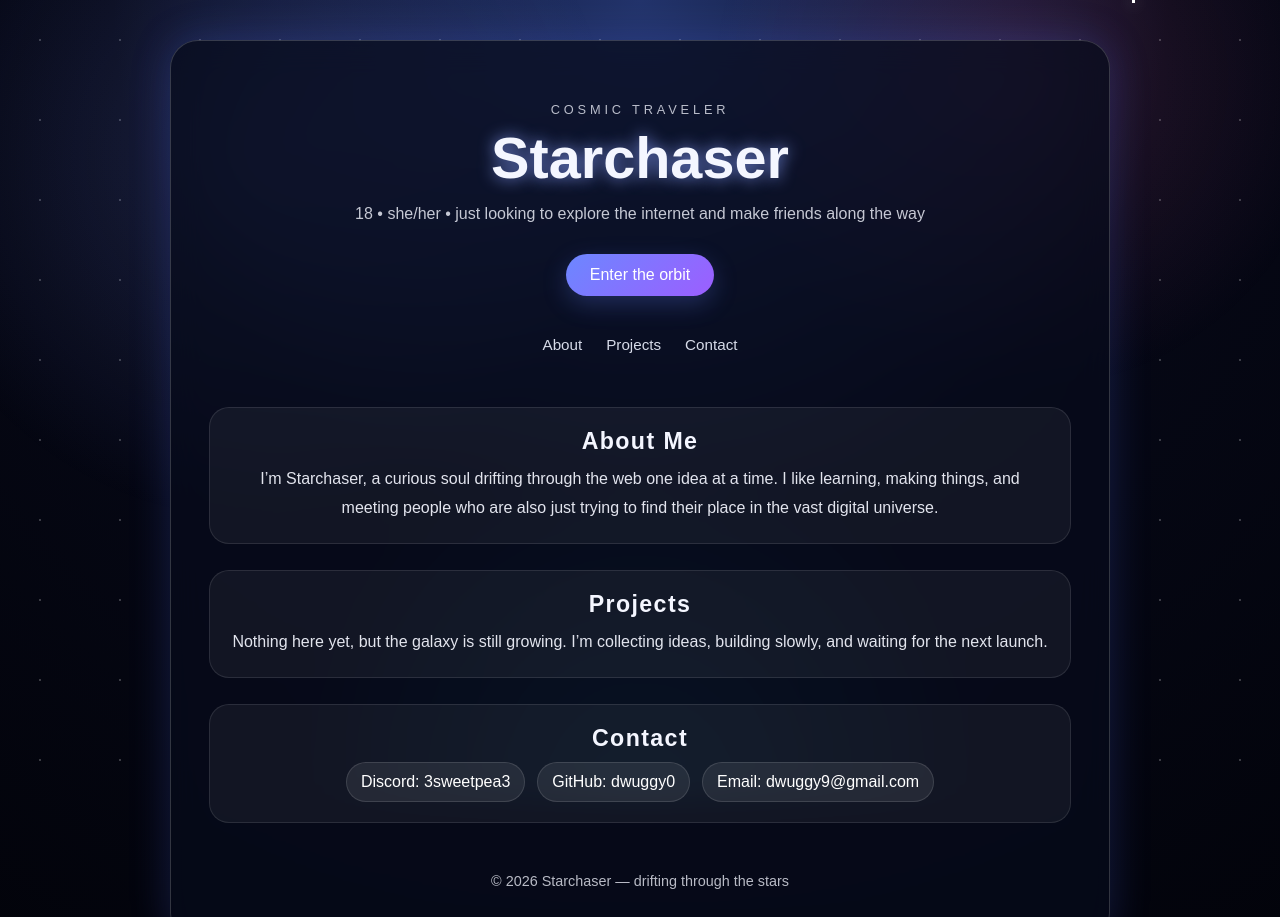
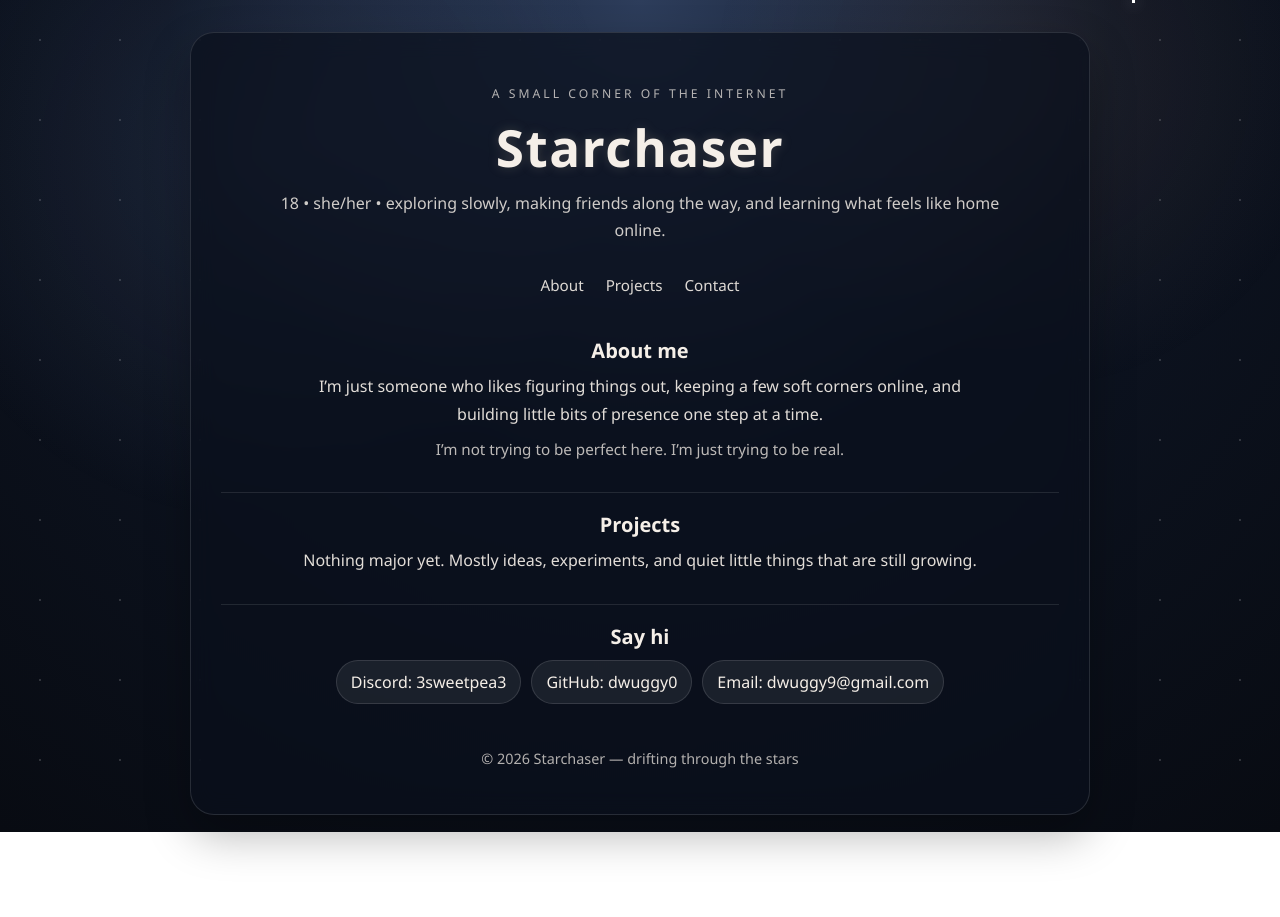
Before and after one commit to dwuggy0/personal-website, a plain HTML site: page index.html in a window 1280 px wide. Shown: the top 917 px of the page. After the commit the page ends 832 px from the top, so only its background shows below. Drawn offline with Linux system fonts and the light colour scheme.

Commit message:
Soften site tone and layout

```diff
--- a/index.html
+++ b/index.html
@@ -13,10 +13,9 @@
 
     <div class="site-shell">
         <header>
-            <p class="eyebrow">Cosmic traveler</p>
+            <p class="eyebrow">a small corner of the internet</p>
             <h1>Starchaser</h1>
-            <p class="tagline">18 • she/her • just looking to explore the internet and make friends along the way</p>
-            <a class="button" href="#about">Enter the orbit</a>
+            <p class="tagline">18 • she/her • exploring slowly, making friends along the way, and learning what feels like home online.</p>
         </header>
 
         <nav>
@@ -27,22 +26,22 @@
 
         <main>
             <section id="about">
-                <h2>About Me</h2>
+                <h2>About me</h2>
                 <p>
-                    I’m Starchaser, a curious soul drifting through the web one idea at a time.
-                    I like learning, making things, and meeting people who are also just trying to find their place in the vast digital universe.
+                    I’m just someone who likes figuring things out, keeping a few soft corners online, and building little bits of presence one step at a time.
                 </p>
+                <p class="subtext">I’m not trying to be perfect here. I’m just trying to be real.</p>
             </section>
 
             <section id="projects">
                 <h2>Projects</h2>
                 <p>
-                    Nothing here yet, but the galaxy is still growing. I’m collecting ideas, building slowly, and waiting for the next launch.
+                    Nothing major yet. Mostly ideas, experiments, and quiet little things that are still growing.
                 </p>
             </section>
 
             <section id="contact">
-                <h2>Contact</h2>
+                <h2>Say hi</h2>
                 <div class="links">
                     <a href="https://discord.com/users/3sweetpea3" target="_blank" rel="noopener">Discord: 3sweetpea3</a>
                     <a href="https://github.com/dwuggy0" target="_blank" rel="noopener">GitHub: dwuggy0</a>
--- a/style.css
+++ b/style.css
@@ -5,10 +5,10 @@
 
 body {
     margin: 0;
-    font-family: Arial, sans-serif;
-    color: #f4f6ff;
+    font-family: "Segoe UI", Tahoma, Geneva, Verdana, sans-serif;
+    color: #f5efe8;
     background:
-        radial-gradient(circle at top, #23346b 0%, #060816 45%, #02030a 100%);
+        radial-gradient(circle at top, #2d3d5b 0%, #0d1422 45%, #080b12 100%);
     min-height: 100vh;
     position: relative;
     overflow-x: hidden;
@@ -19,156 +19,150 @@ body {
     inset: 0;
     background-image: radial-gradient(white 1px, transparent 1px);
     background-size: 80px 80px;
-    opacity: 0.22;
+    opacity: 0.16;
     z-index: -2;
 }
 
 .space-glow {
     position: fixed;
     inset: 0;
-    background: radial-gradient(circle at 20% 20%, rgba(120, 142, 255, 0.18), transparent 30%),
-                radial-gradient(circle at 80% 10%, rgba(255, 105, 180, 0.14), transparent 25%),
-                radial-gradient(circle at 50% 100%, rgba(50, 210, 255, 0.16), transparent 35%);
+    background: radial-gradient(circle at 20% 20%, rgba(118, 138, 184, 0.14), transparent 30%),
+                radial-gradient(circle at 80% 10%, rgba(163, 125, 104, 0.12), transparent 25%);
     z-index: -1;
 }
 
 .site-shell {
-    max-width: 940px;
-    margin: 40px auto;
-    padding: 36px 32px;
-    border-radius: 28px;
-    background: rgba(7, 12, 28, 0.72);
-    border: 1px solid rgba(255, 255, 255, 0.18);
-    box-shadow: 0 0 40px rgba(88, 113, 255, 0.22);
-    backdrop-filter: blur(16px);
-    -webkit-backdrop-filter: blur(16px);
+    max-width: 900px;
+    margin: 32px auto;
+    padding: 32px 28px;
+    border-radius: 24px;
+    background: rgba(10, 16, 28, 0.72);
+    border: 1px solid rgba(255, 255, 255, 0.12);
+    box-shadow: 0 20px 45px rgba(0, 0, 0, 0.28);
+    backdrop-filter: blur(12px);
+    -webkit-backdrop-filter: blur(12px);
 }
 
 header {
     text-align: center;
-    padding: 12px 0 24px;
+    padding: 8px 0 20px;
 }
 
 .eyebrow {
     text-transform: uppercase;
-    letter-spacing: 0.3em;
-    font-size: 0.8rem;
-    opacity: 0.75;
-    margin-bottom: 8px;
+    letter-spacing: 0.25em;
+    font-size: 0.76rem;
+    opacity: 0.72;
+    margin-bottom: 10px;
 }
 
 h1 {
-    font-size: 3.6rem;
-    margin: 0 0 10px;
-    text-shadow: 0 0 16px rgba(138, 160, 255, 0.8);
+    font-size: 3.2rem;
+    margin: 0 0 8px;
+    font-weight: 600;
+    letter-spacing: 0.03em;
+    text-shadow: 0 0 12px rgba(198, 179, 151, 0.22);
 }
 
 .tagline {
     font-size: 1rem;
-    line-height: 1.6;
-    opacity: 0.8;
+    line-height: 1.7;
+    opacity: 0.84;
     max-width: 720px;
-    margin: 0 auto 18px;
-}
-
-.button {
-    display: inline-block;
-    margin-top: 10px;
-    padding: 12px 24px;
-    border-radius: 999px;
-    background: linear-gradient(135deg, #6c87ff, #9c5eff);
-    color: white;
-    text-decoration: none;
-    transition: transform 0.25s ease, box-shadow 0.25s ease;
-    box-shadow: 0 8px 24px rgba(101, 131, 255, 0.25);
-}
-
-.button:hover {
-    transform: translateY(-2px) scale(1.03);
+    margin: 0 auto;
 }
 
 nav {
     display: flex;
     justify-content: center;
-    gap: 24px;
-    padding: 16px 0 6px;
-    margin-bottom: 16px;
+    gap: 22px;
+    padding: 10px 0 4px;
+    margin-bottom: 8px;
 }
 
 nav a {
-    color: #eef2ff;
+    color: #f5efe8;
     text-decoration: none;
     font-size: 0.95rem;
     opacity: 0.9;
 }
 
 nav a:hover {
-    color: #9db0ff;
+    color: #d8c29f;
 }
 
 main {
-    padding: 10px 6px 0;
+    padding: 8px 2px 0;
 }
 
 section {
-    margin: 22px 0 26px;
-    padding: 20px 22px;
-    border-radius: 20px;
-    background: rgba(255, 255, 255, 0.05);
-    border: 1px solid rgba(255, 255, 255, 0.1);
+    margin: 16px 0 0;
+    padding: 18px 0 14px;
+    border-top: 1px solid rgba(255, 255, 255, 0.1);
+}
+
+section:first-of-type {
+    border-top: none;
+    padding-top: 6px;
 }
 
 h2 {
     text-align: center;
-    font-size: 1.45rem;
-    margin-top: 0;
-    margin-bottom: 10px;
-    letter-spacing: 0.06em;
+    font-size: 1.25rem;
+    margin: 0 0 8px;
+    font-weight: 600;
 }
 
 section p {
     text-align: center;
-    line-height: 1.8;
-    margin: 0;
+    line-height: 1.75;
+    margin: 0 auto;
     opacity: 0.92;
+    max-width: 700px;
+}
+
+.subtext {
+    margin-top: 8px;
+    opacity: 0.76;
+    font-size: 0.95rem;
 }
 
 .links {
     display: flex;
     justify-content: center;
     flex-wrap: wrap;
-    gap: 12px;
+    gap: 10px;
     margin-top: 10px;
 }
 
 .links a {
-    color: white;
+    color: #f5efe8;
     text-decoration: none;
     padding: 10px 14px;
     border-radius: 999px;
-    background: rgba(255, 255, 255, 0.08);
+    background: rgba(255, 255, 255, 0.07);
     border: 1px solid rgba(255, 255, 255, 0.12);
 }
 
 .links a:hover {
-    background: rgba(255, 255, 255, 0.14);
+    background: rgba(255, 255, 255, 0.12);
 }
 
 footer {
     text-align: center;
-    padding-top: 10px;
-    opacity: 0.75;
+    padding-top: 16px;
+    opacity: 0.72;
     font-size: 0.9rem;
 }
 
 @media (max-width: 700px) {
     .site-shell {
-        margin: 16px;
-        padding: 24px 18px;
+        margin: 14px;
+        padding: 24px 16px;
     }
 
     h1 {
-        font-size: 2.8rem;
+        font-size: 2.7rem;
     }
 
     nav {
```
